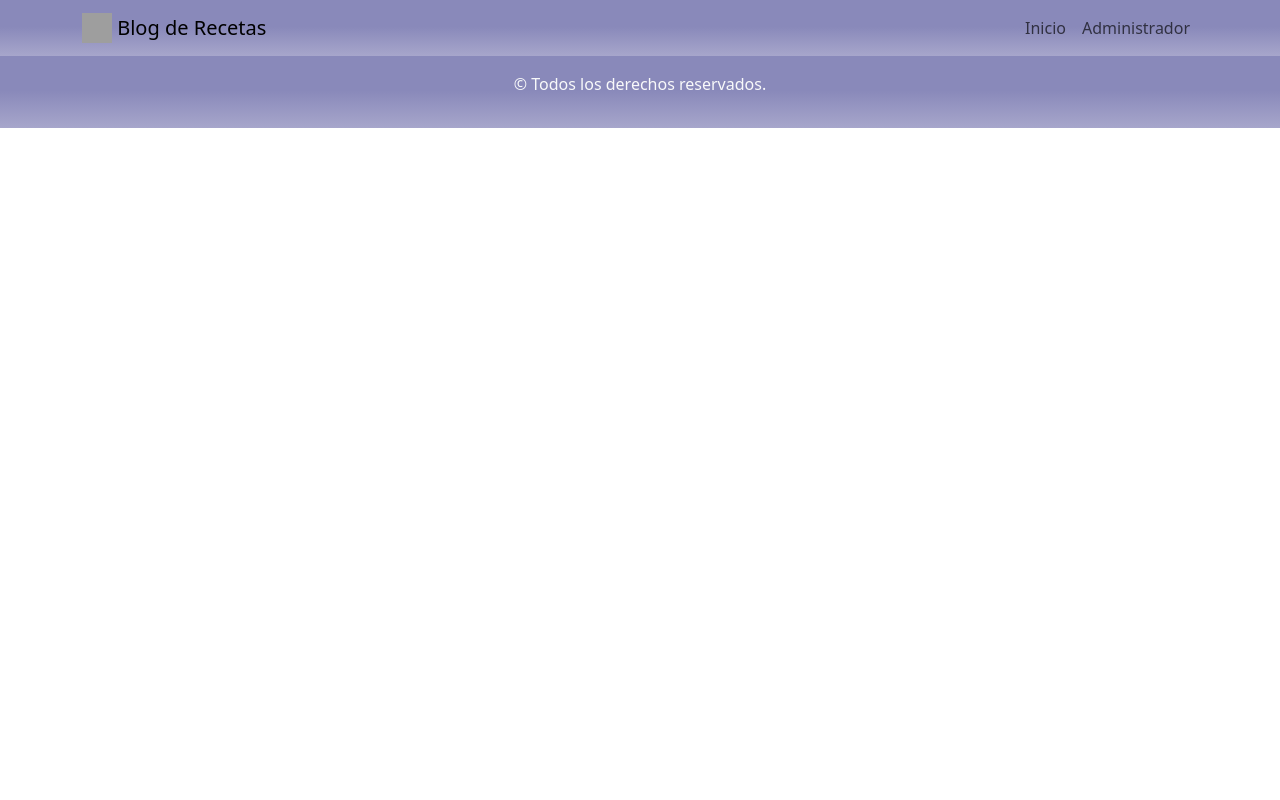
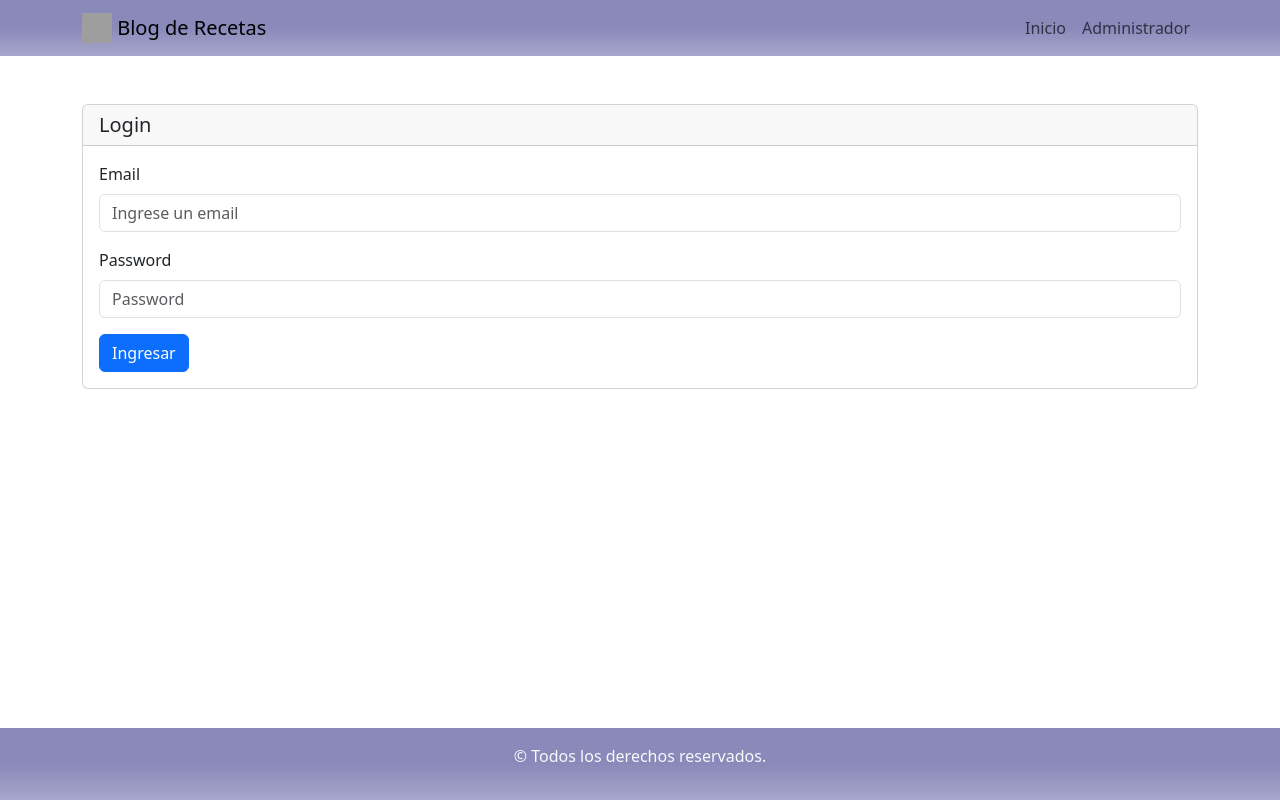
Before and after one commit to AndresSantamarina/backendPunto6, a React (Vite) app: page /login in a window 1280 px wide. Built offline with nearby package versions, Linux system fonts and the light colour scheme; grey boxes are pictures that could not be loaded.

Commit message:
arregle el login y lo iguale al backend

```diff
--- a/src/components/pages/Administrar.jsx
+++ b/src/components/pages/Administrar.jsx
@@ -33,7 +33,6 @@ const Administrar = () => {
       <Table responsive bordered hover className="text-center">
         <thead>
           <tr>
-            {/* <th>Cod</th> */}
             <th>Receta</th>
             <th>Imagen</th>
             <th>Categoría</th>
@@ -42,7 +41,7 @@ const Administrar = () => {
         </thead>
         <tbody>
           {recetas.map((receta) =>
-            <ItemReceta key={receta.id} receta={receta} setRecetas={setRecetas}/>)
+            <ItemReceta key={receta._id} receta={receta} setRecetas={setRecetas}/>)
           }
         </tbody>
       </Table>
--- a/src/components/pages/Inicio.jsx
+++ b/src/components/pages/Inicio.jsx
@@ -29,7 +29,7 @@ const Inicio = () => {
         <h1 className="mb-4 display-4">Nuestras Recetas</h1>
         <Row>
           {recetas.map((receta) =>
-            <CardReceta key={receta.id} receta={receta}/>
+            <CardReceta key={receta._id} receta={receta}/>
           )}
         </Row>
       </Container>
--- a/src/components/pages/receta/Login.jsx
+++ b/src/components/pages/receta/Login.jsx
@@ -1,11 +1,104 @@
-import React from 'react';
+import { Form, Button, Container, Card } from "react-bootstrap";
+import { useForm } from "react-hook-form";
+import { login } from "../../../helpers/queries";
+import Swal from "sweetalert2";
+import { useNavigate } from "react-router-dom";
 
-const Login = () => {
-    return (
-        <div>
+const Login = ({ setUsuarioLogueado }) => {
+  const {
+    register,
+    handleSubmit,
+    formState: { errors },
+  } = useForm();
 
-        </div>
-    );
+  const navegacion = useNavigate();
+
+  const onSubmit = (usuario) => {
+    if (login(usuario)) {
+      Swal.fire({
+        title: "Usuario logueado",
+        text: `Bienvenido ${usuario.mail}`,
+        icon: "success",
+      });
+      navegacion("/administrador");
+      setUsuarioLogueado(usuario.mail);
+    } else {
+      Swal.fire({
+        title: "Ocurrió un error",
+        text: `El mail o contraseña son incorrectos`,
+        icon: "error",
+      });
+    }
+  };
+  return (
+    <Container className="mainSection">
+      <Card className="my-5">
+        <Card.Header as="h5">Login</Card.Header>
+        <Card.Body>
+          <Form onSubmit={handleSubmit(onSubmit)}>
+            <Form.Group className="mb-3" controlId="formEmail">
+              <Form.Label>Email</Form.Label>
+              <Form.Control
+                type="text"
+                placeholder="Ingrese un email"
+                {...register("email", {
+                  required: "El email es obligatorio",
+                  minLength: {
+                    value: 4,
+                    message: "El email debe contener al menos 4 caracteres",
+                  },
+                  maxLength: {
+                    value: 50,
+                    message:
+                      "El email debe contener como máximo 50 caracteres",
+                  },
+                  pattern: {
+                    value: /^[a-zA-Z0-9._-]+@[a-zA-Z0-9.-]+\.[a-zA-Z]{2,6}$/,
+                    message:
+                      "Ingrese una dirección de correo electrónico válida",
+                  },
+                })}
+              />
+              <Form.Text className="text-danger">
+                {errors.email?.message}
+              </Form.Text>
+            </Form.Group>
+
+            <Form.Group className="mb-3" controlId="formBasicPassword">
+              <Form.Label>Password</Form.Label>
+              <Form.Control
+                type="password"
+                placeholder="Password"
+                {...register("password", {
+                  required: "El password es obligatorio",
+                  minLength: {
+                    value: 8,
+                    message: "el minimo es de 8 caracteres",
+                  },
+                  maxLength: {
+                    value: 30,
+                    message: "el maximo es de 30 caracteres",
+                  },
+                  pattern: {
+                    value: /^(?=.*\d)(?=.*[a-z])(?=.*[A-Z])(?=.*[a-zA-Z]).{8,30}$/,
+                    message:
+                      "El password debe contener al menos una letra mayúscula, una letra minúscula y un número",
+                  },
+                })}
+              />
+              <Form.Text className="text-danger">
+                {errors.password?.message}
+              </Form.Text>
+            </Form.Group>
+
+            <Button variant="primary" type="submit">
+              Ingresar
+            </Button>
+          </Form>
+        </Card.Body>
+      </Card>
+    </Container>
+  );
 };
 
 export default Login;
```
